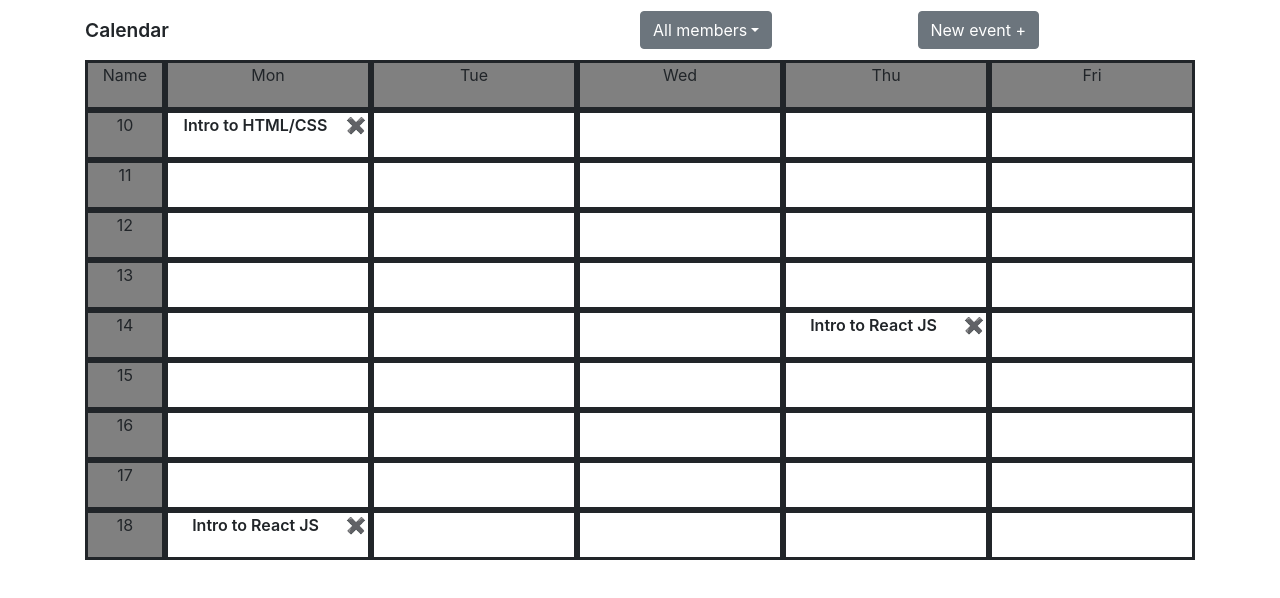
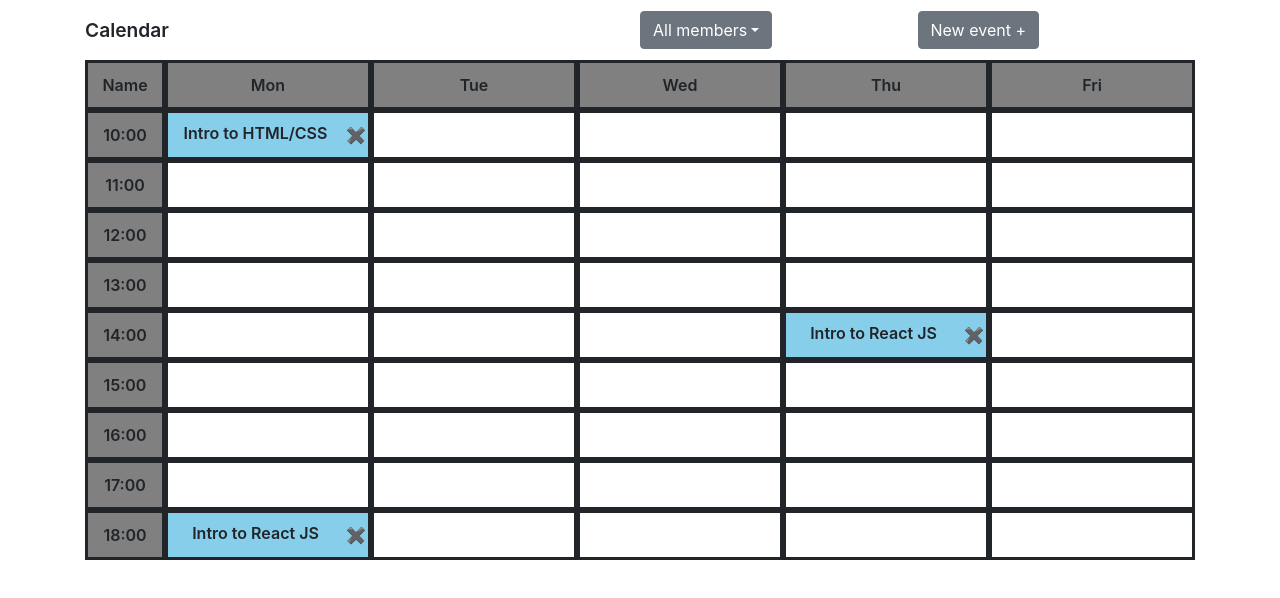
Before and after one commit to NikolasPlatonov/meetings_calendar, a React (Create React App) app: page / in a window 1280 px wide. Shown: the top 598 px of the page. Built offline with nearby package versions, Linux system fonts and the light colour scheme.

Commit message:
Delete event btn added CSS changed

```diff
--- a/src/App.css
+++ b/src/App.css
@@ -89,7 +89,15 @@
   height: 50px;
 }
 
-.time_title_item {
+.time_day_title_item {
+  text-align: center;
+  height: 50px;
+  border-style: solid;
+  padding-top: 10px;
+  font-weight: 600;
+}
+
+.event_item {
   text-align: center;
   height: 50px;
   border-style: solid;
@@ -99,10 +107,14 @@
   display: grid;
   grid-template-columns: 1fr 25px;
   align-items: center;
+  background-color: skyblue;
+  height: 100%;
 }
 
 .event_title {
   font-weight: 600;
+  line-height: 20px;
+  margin-bottom: 5px;
 }
 
 .event_delete {
--- a/src/components/Event.jsx
+++ b/src/components/Event.jsx
@@ -1,11 +1,11 @@
 import React from 'react';
 
-export const Event = ({title, day, time}) => {
+export const Event = ({title, day, time, deleteEvent}) => {
 
   return (
     <div className="event_container">
       <div className="event_title">{title}</div>
-      <div className="event_delete">
+      <div className="event_delete" onClick={() => {deleteEvent(day, time)}}>
         &#10006;
       </div>
     </div>
--- a/src/components/EventsTable.jsx
+++ b/src/components/EventsTable.jsx
@@ -1,18 +1,28 @@
-import React from 'react';
+import React, {useState} from 'react';
+import _ from 'lodash';
 import data from '../data/data.json';
 import {Event} from './Event';
 
 export const EventsTable = () => {
+  const [state, setState] = useState(data);
+  console.log("1_STATE===", state)
 
-  console.log("EventsTable_data", data)
   const daysOfWeek = ['Monday', 'Tuesday', 'Wednesday', 'Thursday', 'Friday'];
   const hoursOfDay = ['10', '11', '12', '13', '14', '15', '16', '17', '18'];
 
+  const deleteEvent = (day, time) => {
+    let newState = _.cloneDeep(state);
+    _.unset(newState, day + '.' + time)
+    setState(newState)
+  }
+
   const dayFilter = (data, hoursArr, day) => {
-    const result = hoursArr.map(hour => {
+    let result = hoursArr.map(hour => {
       return (
-        <div className="time_title_item" key={day + hour}>
-          {data[day] && data[day][hour] ? <Event title={data[day][hour]['title']} day={day} time={hour} /> : ''}
+        <div className="event_item" key={day + hour}>
+          {data[day] && data[day][hour] ?
+            <Event title={data[day][hour]['title']} day={day} time={hour} deleteEvent={deleteEvent} /> :
+            ''}
 
         </div>
       )
@@ -25,9 +35,9 @@ export const EventsTable = () => {
     <div className="calendar_container">
 
       <div className="time_name_column">
-        <div className="time_title_item">Name</div>
+        <div className="time_day_title_item">Name</div>
         {hoursOfDay.map(time => {
-          return <span className="time_title_item" key={time}>{time}</span>;
+          return <span className="time_day_title_item" key={time}>{time}:00</span>;
         })}
       </div>
 
@@ -35,14 +45,14 @@ export const EventsTable = () => {
 
         <div className="table_day_header">
           {daysOfWeek.map(day => {
-            return <span className="time_title_item" key={day}>{day.slice(0, 3)}</span>;
+            return <span className="time_day_title_item" key={day}>{day.slice(0, 3)}</span>;
           })}
         </div>
 
         <div className="table_day_events" >
 
           {daysOfWeek.map(day => {
-            return (<div key={day}>{dayFilter(data, hoursOfDay, day)}</div>)
+            return (<div key={day}>{dayFilter(state, hoursOfDay, day)}</div>)
           })}
 
         </div>
```
Also changed, not shown: 1 other file (tests, documents, lock files or other folders).
